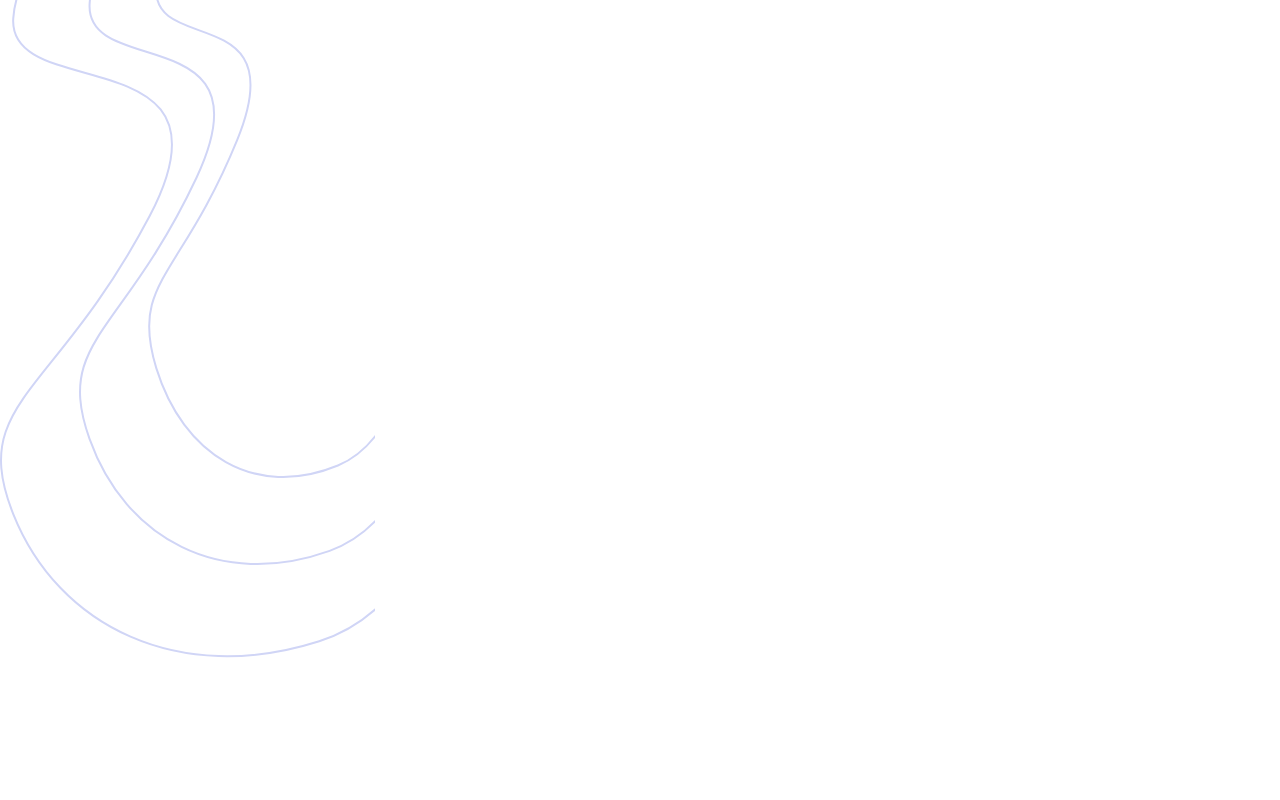
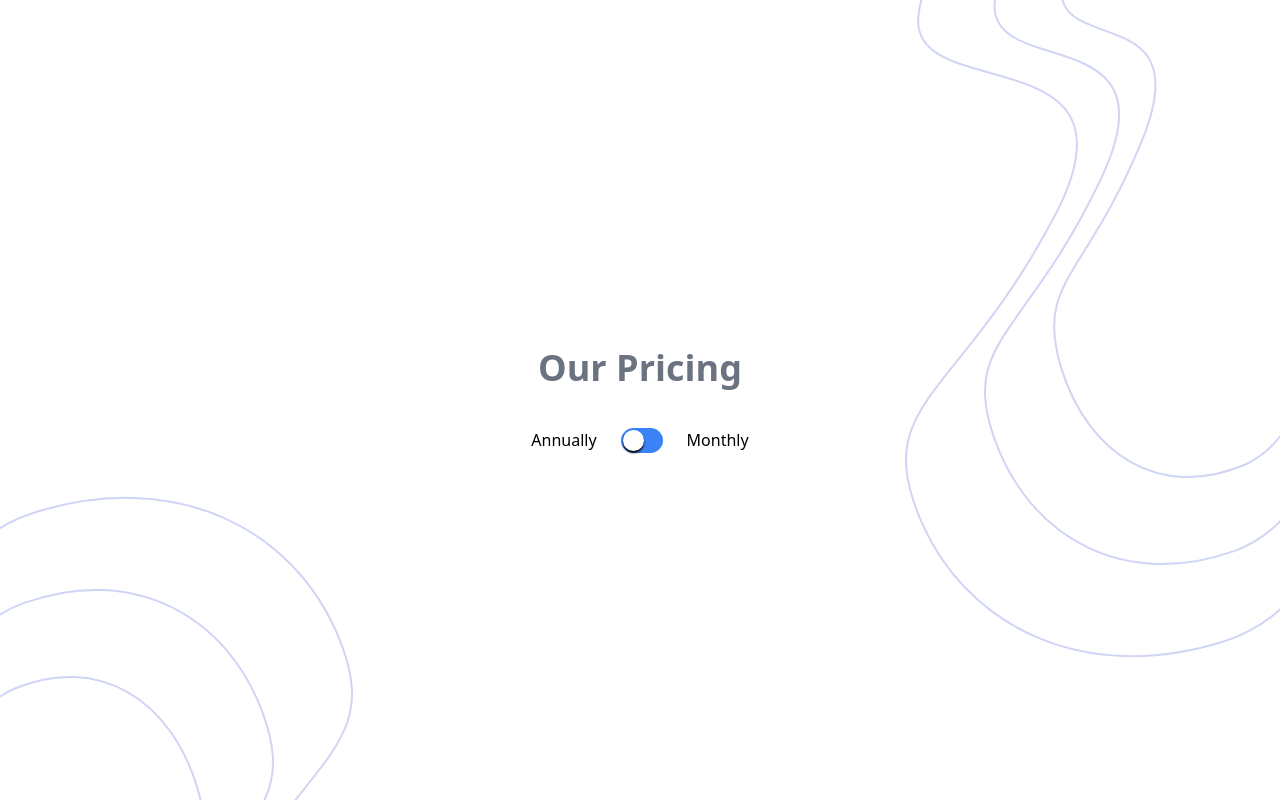
Before and after one commit to adiborse111/myfrontendchallenges, a Next.js app: page /projects/medium/pricing-component-with-toggle-master in a window 1280 px wide. Built offline with nearby package versions, Linux system fonts and the light colour scheme.

Commit message:
new commit

```diff
--- /dev/null
+++ b/app/projects/medium/pricing-component-with-toggle-master/components/SwitchToggle.tsx
@@ -0,0 +1,17 @@
+import React from "react";
+import * as Switch from "@radix-ui/react-switch";
+
+const SwitchDemo = () => (
+  <form>
+    <div className="flex items-center">
+      <Switch.Root
+        className="w-[42px] h-[25px] rounded-full relative bg-blue-500 hover:bg-blue-300 outline-none cursor-default"
+        id="airplane-mode"
+      >
+        <Switch.Thumb className="block w-[21px] h-[21px] bg-white rounded-full shadow-[0_2px_2px] shadow-blackA4 transition-transform duration-100 translate-x-0.5 will-change-transform data-[state=checked]:translate-x-[19px]" />
+      </Switch.Root>
+    </div>
+  </form>
+);
+
+export default SwitchDemo;
--- a/app/projects/medium/pricing-component-with-toggle-master/page.tsx
+++ b/app/projects/medium/pricing-component-with-toggle-master/page.tsx
@@ -1,13 +1,29 @@
-import Image from 'next/image'
+import Image from "next/image";
 
-import bgtop from "./images/bg-top.svg"
+import bgtop from "./images/bg-top.svg";
+import bgbottom from "./images/bg-bottom.svg";
+
+import SwitchDemo from "./components/SwitchToggle";
 
 const Page = () => {
   return (
-    <div className='h-screen justify-center items-center bg-white'>
-        <Image src={bgtop} alt='img' />
+    <div className="flex h-screen justify-center items-center bg-white">
+      <Image src={bgtop} alt="img" className="absolute z-0 right-0 top-0" />
+      <Image
+        src={bgbottom}
+        alt="img"
+        className="absolute z-0 left-0 bottom-0"
+      />
+      <div className="flex flex-col z-10 items-center">
+        <h1 className="text-4xl text-gray-500 font-semibold">Our Pricing</h1>
+        <div className="flex flex-row gap-6 mt-10">
+          <h1>Annually</h1>
+          <SwitchDemo />
+          <h1>Monthly</h1>
+        </div>
+      </div>
     </div>
-  )
-}
+  );
+};
 
-export default Page
+export default Page;
--- /dev/null
+++ b/components/ui/label.tsx
@@ -0,0 +1,26 @@
+"use client"
+
+import * as React from "react"
+import * as LabelPrimitive from "@radix-ui/react-label"
+import { cva, type VariantProps } from "class-variance-authority"
+
+import { cn } from "@/lib/utils"
+
+const labelVariants = cva(
+  "text-sm font-medium leading-none peer-disabled:cursor-not-allowed peer-disabled:opacity-70"
+)
+
+const Label = React.forwardRef<
+  React.ElementRef<typeof LabelPrimitive.Root>,
+  React.ComponentPropsWithoutRef<typeof LabelPrimitive.Root> &
+    VariantProps<typeof labelVariants>
+>(({ className, ...props }, ref) => (
+  <LabelPrimitive.Root
+    ref={ref}
+    className={cn(labelVariants(), className)}
+    {...props}
+  />
+))
+Label.displayName = LabelPrimitive.Root.displayName
+
+export { Label }
--- /dev/null
+++ b/components/ui/switch.tsx
@@ -0,0 +1,29 @@
+"use client"
+
+import * as React from "react"
+import * as SwitchPrimitives from "@radix-ui/react-switch"
+
+import { cn } from "@/lib/utils"
+
+const Switch = React.forwardRef<
+  React.ElementRef<typeof SwitchPrimitives.Root>,
+  React.ComponentPropsWithoutRef<typeof SwitchPrimitives.Root>
+>(({ className, ...props }, ref) => (
+  <SwitchPrimitives.Root
+    className={cn(
+      "peer inline-flex h-6 w-11 shrink-0 cursor-pointer items-center rounded-full border-2 border-transparent transition-colors focus-visible:outline-none focus-visible:ring-2 focus-visible:ring-ring focus-visible:ring-offset-2 focus-visible:ring-offset-background disabled:cursor-not-allowed disabled:opacity-50 data-[state=checked]:bg-primary data-[state=unchecked]:bg-input",
+      className
+    )}
+    {...props}
+    ref={ref}
+  >
+    <SwitchPrimitives.Thumb
+      className={cn(
+        "pointer-events-none block h-5 w-5 rounded-full bg-background shadow-lg ring-0 transition-transform data-[state=checked]:translate-x-5 data-[state=unchecked]:translate-x-0"
+      )}
+    />
+  </SwitchPrimitives.Root>
+))
+Switch.displayName = SwitchPrimitives.Root.displayName
+
+export { Switch }
--- a/package.json
+++ b/package.json
@@ -10,6 +10,8 @@
   },
   "dependencies": {
     "@radix-ui/react-hover-card": "^1.1.1",
+    "@radix-ui/react-label": "^2.1.0",
+    "@radix-ui/react-switch": "^1.1.0",
     "class-variance-authority": "^0.7.0",
     "clsx": "^2.1.1",
     "framer-motion": "^11.5.4",
```
Also changed, not shown: 1 other file (tests, documents, lock files or other folders).
